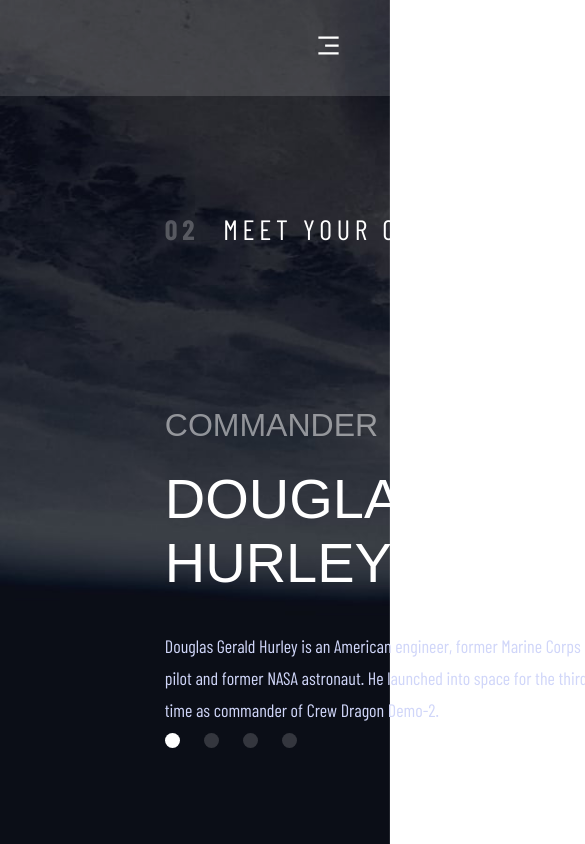
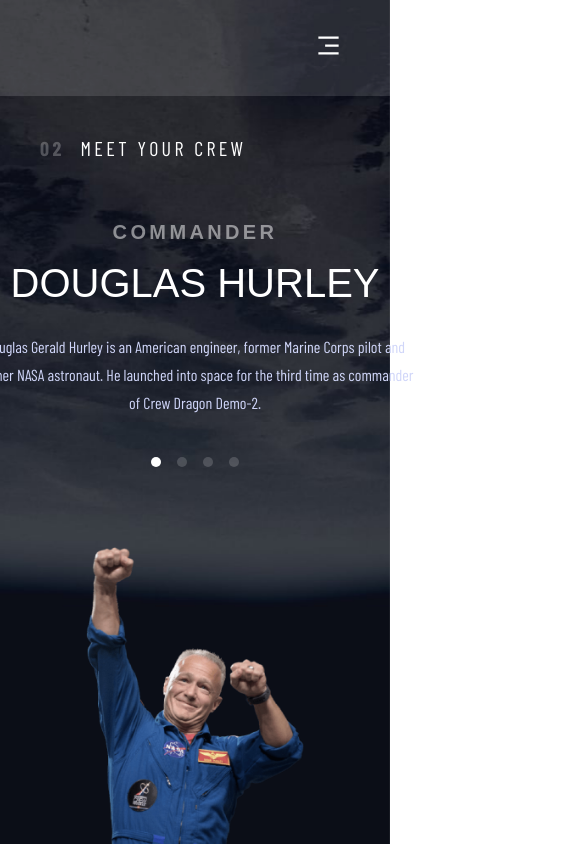
Before and after one commit to NeptuneRjo/space-tourism, a React (Create React App) app: page /crew in a window 390 px wide. Shown: the top 844 px of the page, 585 px wide, since content can reach past the window. Built offline with nearby package versions, Linux system fonts and the light colour scheme; a web font is replaced by a local one.

Commit message:
crew page is styled for tablet

```diff
--- a/src/Components/Crew/crew.css
+++ b/src/Components/Crew/crew.css
@@ -94,3 +94,90 @@
 .selected-member:hover {
     opacity: 1;
 }
+
+@media screen and (max-width: 1150px) {
+    .crew-header {
+        font-weight: normal;
+        font-size: 20px;
+        line-height: 24px;
+        letter-spacing: 3.375px;
+        text-transform: uppercase;
+
+
+        margin: 0;
+        padding: 8.5rem 0 3.75rem 2.5rem;
+        width: 100%;
+        gap: 1rem;
+    }
+
+    .crew-header p {
+        font-weight: bold;
+        font-size: 20px;
+        line-height: 24px;
+        letter-spacing: 3.375px;
+    }
+
+    .crew-role {
+        font-weight: bold;
+        font-size: 20px;
+        line-height: 24px;
+        letter-spacing: 3.375px;
+        margin: 0;
+
+    }
+
+    .crew-name {
+        font-weight: normal;
+        font-size: 40px;
+        line-height: 46px;
+        text-align: center;
+        text-transform: uppercase;
+    }
+
+    .crew-description {
+        font-weight: normal;
+        font-size: 16px;
+        line-height: 28px;
+        text-align: center;
+        margin-bottom: 2.5rem;
+
+    }
+
+    .crew-nav {
+        gap: 1rem;
+        margin-bottom: 0;
+    }
+
+    .crew-nav-member {
+        height: 10px;
+        width: 10px;
+    }
+
+    .crew-main {
+        height: 100vh;
+        width: 100%;
+        background: url('/src/Assets/crew/background-crew-tablet.jpg') no-repeat center center fixed;
+        -webkit-background-size: cover;
+        -moz-background-size: cover;
+        -o-background-size: cover;
+        background-size: cover;
+        flex-direction: column;
+        align-items: center;
+        justify-content: center;
+    }
+
+    .crew-content {
+        width: 100%;
+        margin: 0;
+
+        align-items: center;
+    }
+
+    .crew-image {
+        display: flex;
+        justify-content: center;
+        height: 85%;
+        overflow: hidden;
+    }
+
+}
```
